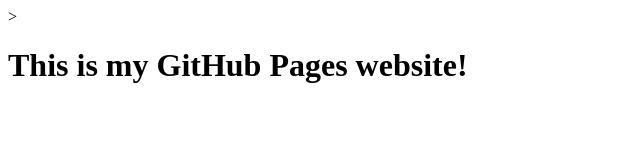
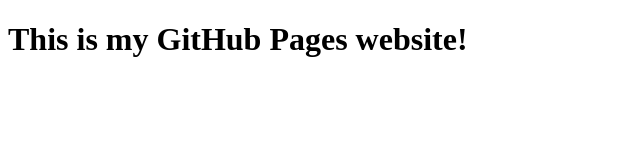
Before and after one commit to jlzlt/jlzlt.github.io, a plain HTML site: page index.html in a window 1280 px wide. Shown: the whole page, without its empty margins (0-640 px from the left). Drawn offline with Linux system fonts and the light colour scheme.

Commit message:
Removed <

```diff
--- a/index.html
+++ b/index.html
@@ -3,7 +3,7 @@
     <head>
         <title>My Site!</title>
     </head>
-    ><body>
+    <body>
         <h1>This is my GitHub Pages website!</h1>
     </body>
 </html>
```
